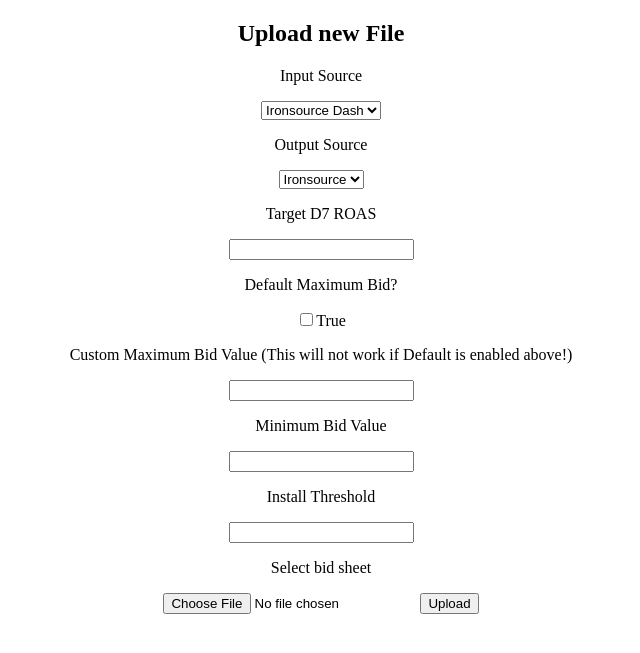
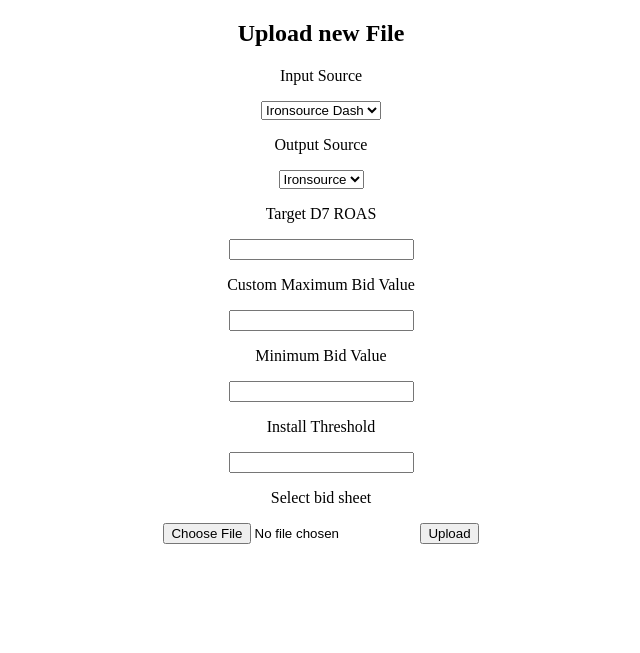
Before and after one commit to UppticChelan/auto_bid, a Flask app: page / in a window 1280 px wide. Shown: the top 653 px of the page, without its empty margins (319-959 px from the left). Run offline with Flask 2, Linux system fonts and the light colour scheme.

Commit message:
Change in UI

```diff
--- a/app.py
+++ b/app.py
@@ -119,8 +119,9 @@ def index():
             new_rules['output'] = request.form['output']
             if request.form['target']:
                 new_rules['target'] = request.form['target']
-            if request.form['max_bid_cap'] and request.form['max_bid_cap_bool'] is not True:
+            if request.form['max_bid_cap']:
                 new_rules['max_bid_cap'] = request.form['max_bid_cap']
+            print(new_rules)
             if request.form['min_bid_cap']:
                 new_rules['min_bid_cap'] = request.form['min_bid_cap']
             if request.form['install_threshold']:
--- a/templates/index.html
+++ b/templates/index.html
@@ -18,8 +18,7 @@
             <option value="vungle">Vungle</option>
        </select>
        <p>Target D7 ROAS<p><input type="text" name="target"></input>
-       <p>Default Maximum Bid?<p> <input type="checkbox" name="max_bid_cap_bool" value=True>True</input>
-       <p>Custom Maximum Bid Value (This will not work if Default is enabled above!)<p><input type="text" name="max_bid_cap"></input>
+       <p>Custom Maximum Bid Value<p><input type="text" name="max_bid_cap"></input>
        <p>Minimum Bid Value<p><input type="text" name="min_bid_cap"></input>
        <p>Install Threshold<p><input type="text" name="install_threshold"></input>
        <p>Select bid sheet<p><input type=file name=file>
```
